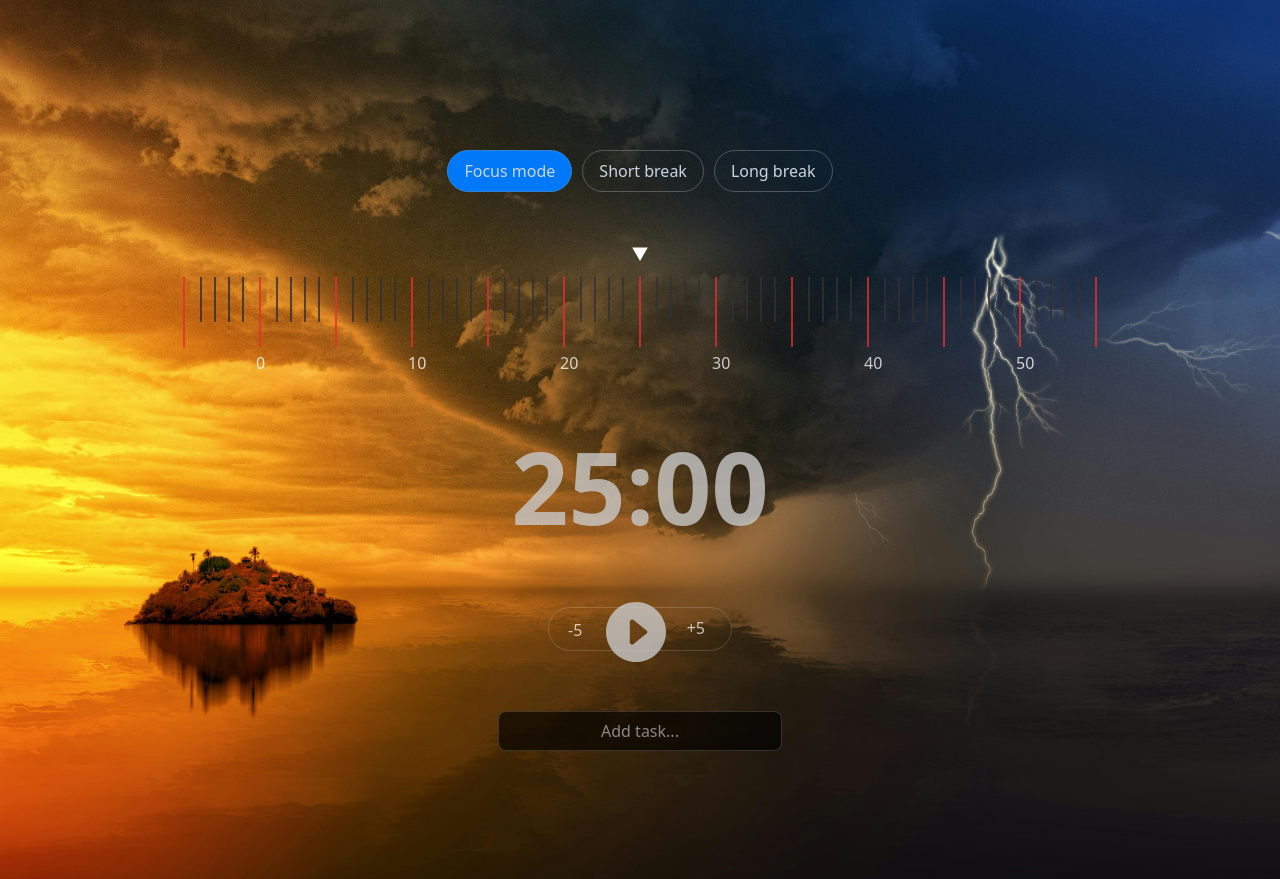
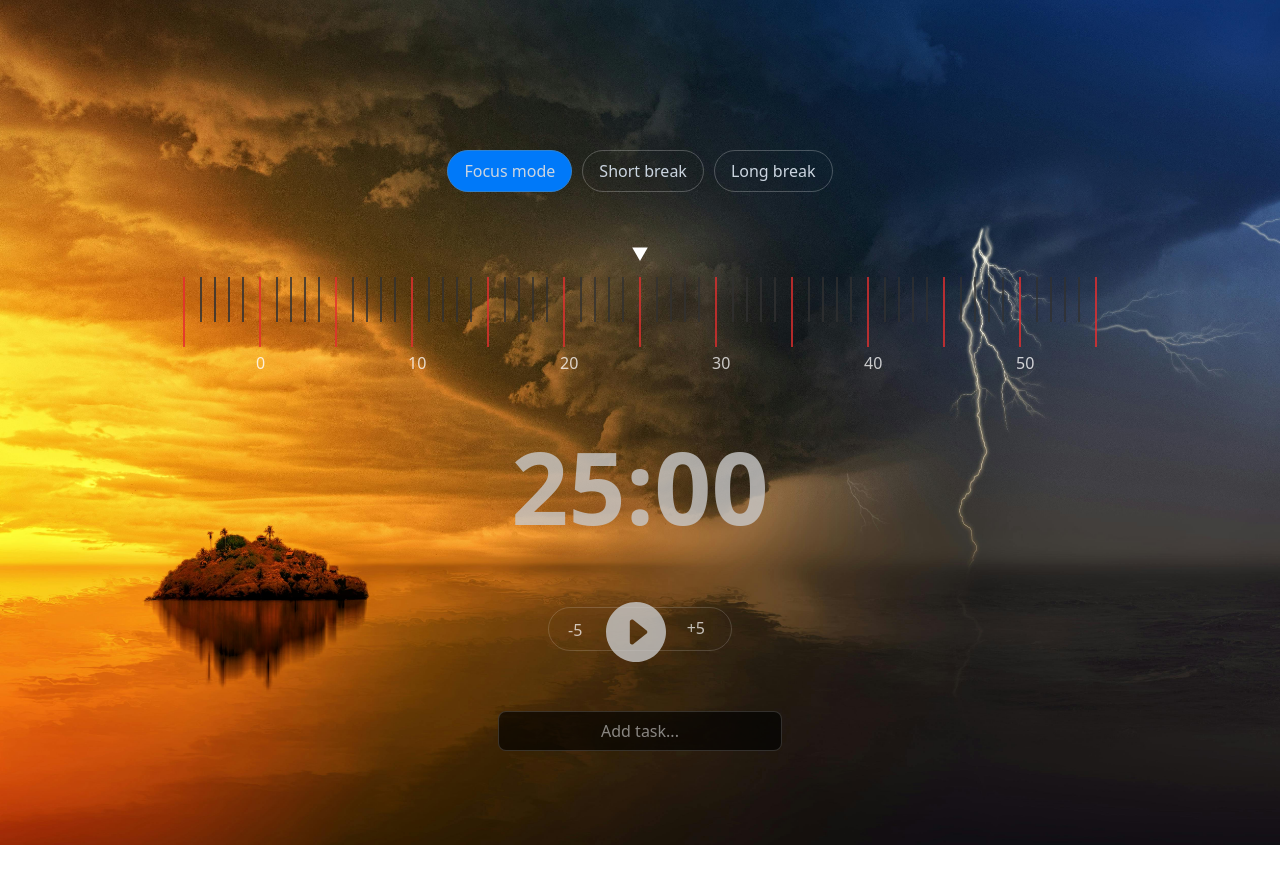
Before and after one commit to Anandhu936/my-pomodoro, a React (Vite) app: page / in a window 1280 px wide. After the commit the page ends 845 px from the top, so only its background shows below. Built offline with nearby package versions, Linux system fonts and the light colour scheme.

Commit message:
width issue

```diff
--- a/src/App.jsx
+++ b/src/App.jsx
@@ -4,13 +4,16 @@ import TaskSection from "./component/TaskSection";
 function App() {
   return (
     <>
-      <div >
+      <div className="flex justify-center">
+        <div className="max-w-[1200px] ">
         <div >
           <HeroSection></HeroSection>
         </div>
         <div className="mb-[10%]">
           <TaskSection></TaskSection>
         </div>
+        </div>
+
       </div>
     </>
   );
```
